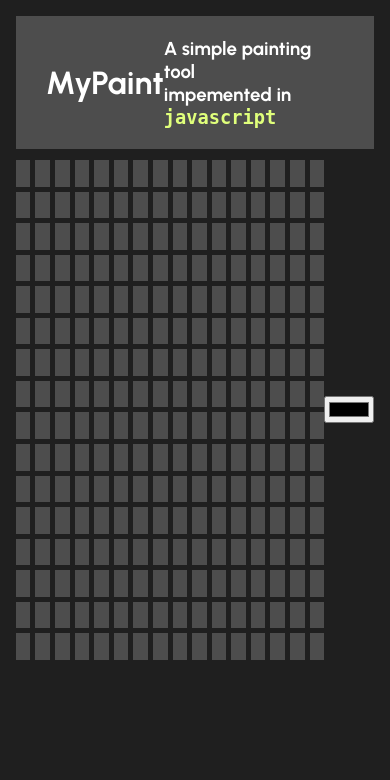
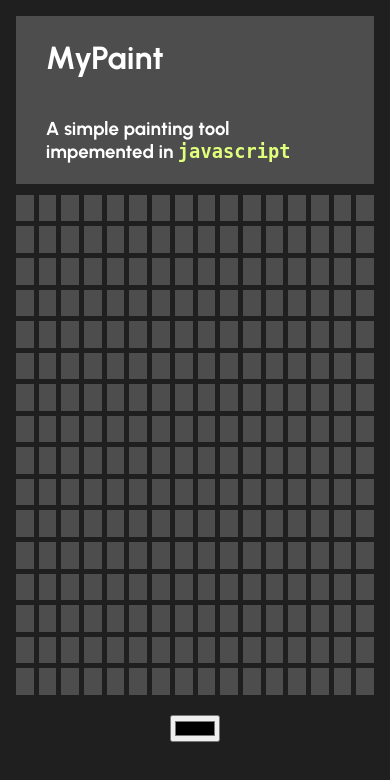
Before and after one commit to kushagra-xo/mypaint, a plain HTML site: page index.html in a window 390 px wide. Drawn offline with Linux system fonts and the light colour scheme.

Commit message:
added wrapping functionality to flexboxes to make it look better on phones

```diff
--- a/css/main.css
+++ b/css/main.css
@@ -10,6 +10,8 @@ body{
 
 main{
   display: flex;
+  flex-flow: row wrap;
+  gap: 20px;
   justify-content: space-around;
   align-items: center;
 }
@@ -17,7 +19,7 @@ main{
 header{
   display: flex;
   background: #4d4d4d;
-  flex-flow: row nowrap;
+  flex-flow: row wrap;
   justify-content: space-between;
   align-items: center;
   padding: 2px 30px;
```
